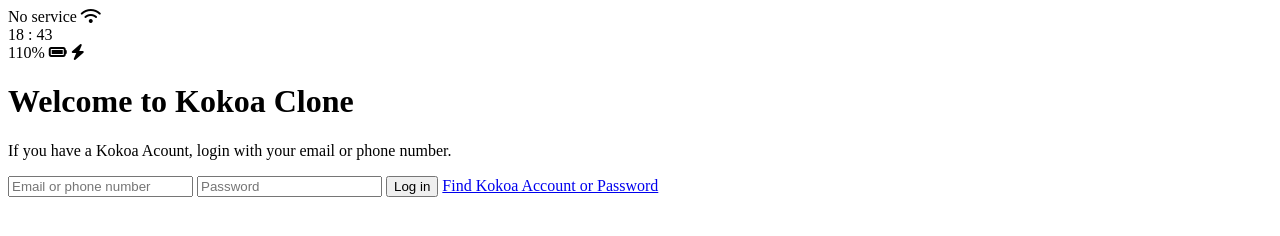
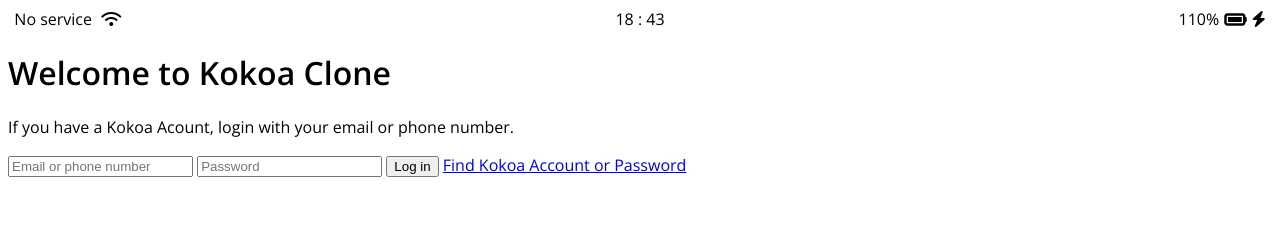
Before and after one commit to hdlee0619/kokoa-clone-2022, a plain HTML site: page index.html in a window 1280 px wide. Drawn offline with nearby package versions, Linux system fonts and the light colour scheme.

Commit message:
Update style.css
style.css에서 css.hack을 이용해 시계를 정가운데로 정렬

```diff
--- /dev/null
+++ b/css/style.css
@@ -0,0 +1,28 @@
+@import url("https://fonts.googleapis.com/css2?family=Open+Sans:wght@400;600&display=swap");
+
+body {
+  font-family: "Open Sans", sans-serif;
+}
+
+.status-bar {
+  display: flex;
+  justify-content: center;
+}
+.status-bar__column {
+  width: 33%;
+}
+.status-bar__column:first-child span {
+  margin-right: 5px;
+}
+.status-bar__column:nth-child(2) {
+  display: flex;
+  justify-content: center;
+}
+.status-bar__column:last-child {
+  display: flex;
+  justify-content: flex-end;
+  align-items: center;
+}
+.status-bar__column .fa-battery-full {
+  margin: 0px 5px;
+}
--- a/index.html
+++ b/index.html
@@ -4,6 +4,7 @@
     <meta charset="UTF-8" />
     <meta http-equiv="X-UA-Compatible" content="IE=edge" />
     <meta name="viewport" content="width=device-width, initial-scale=1.0" />
+    <link rel="stylesheet" href="css/style.css" />
     <title>Welcome to Kokoa talk</title>
   </head>
   <body>
@@ -17,7 +18,7 @@
       </div>
       <div class="status-bar__column">
         <span>110%</span>
-        <i class="fa-solid fa-battery-full"></i>
+        <i class="fa-solid fa-battery-full fa-lg"></i>
         <i class="fa-solid fa-bolt"></i>
       </div>
     </div>
```
